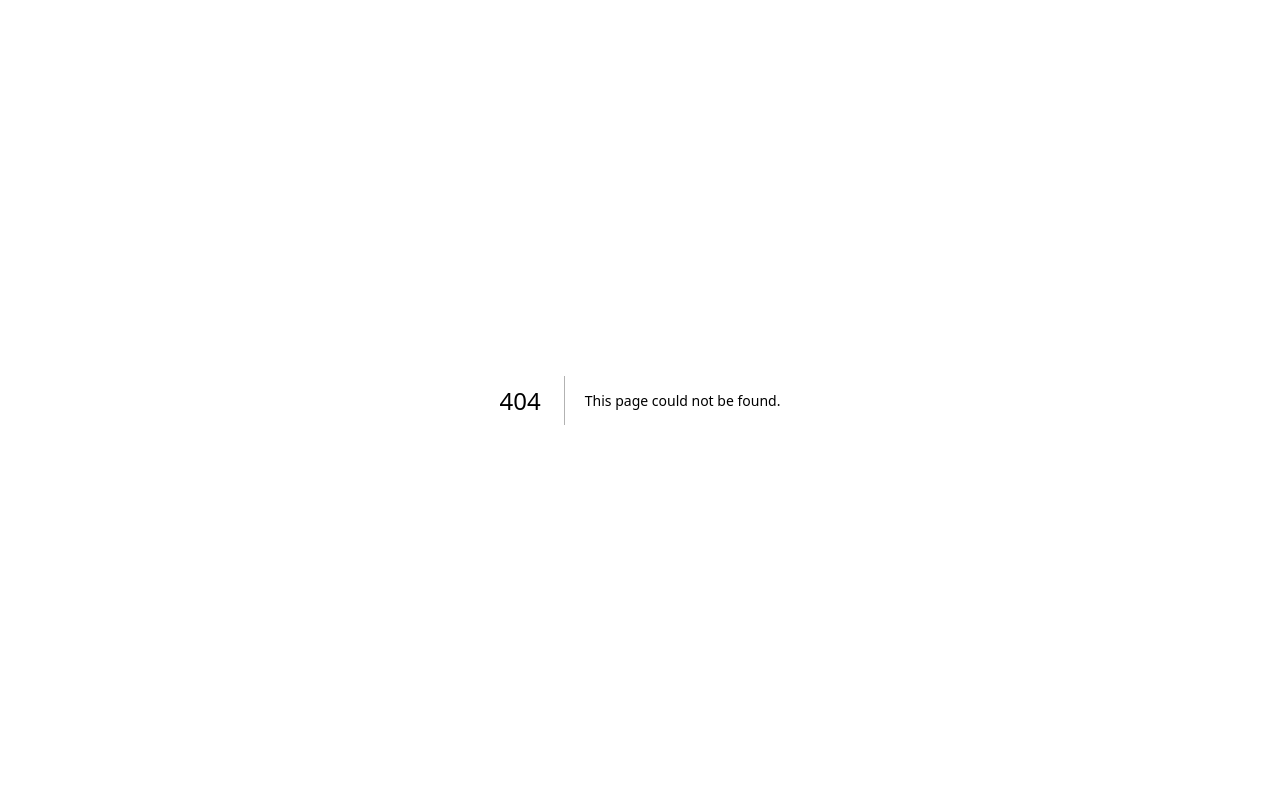
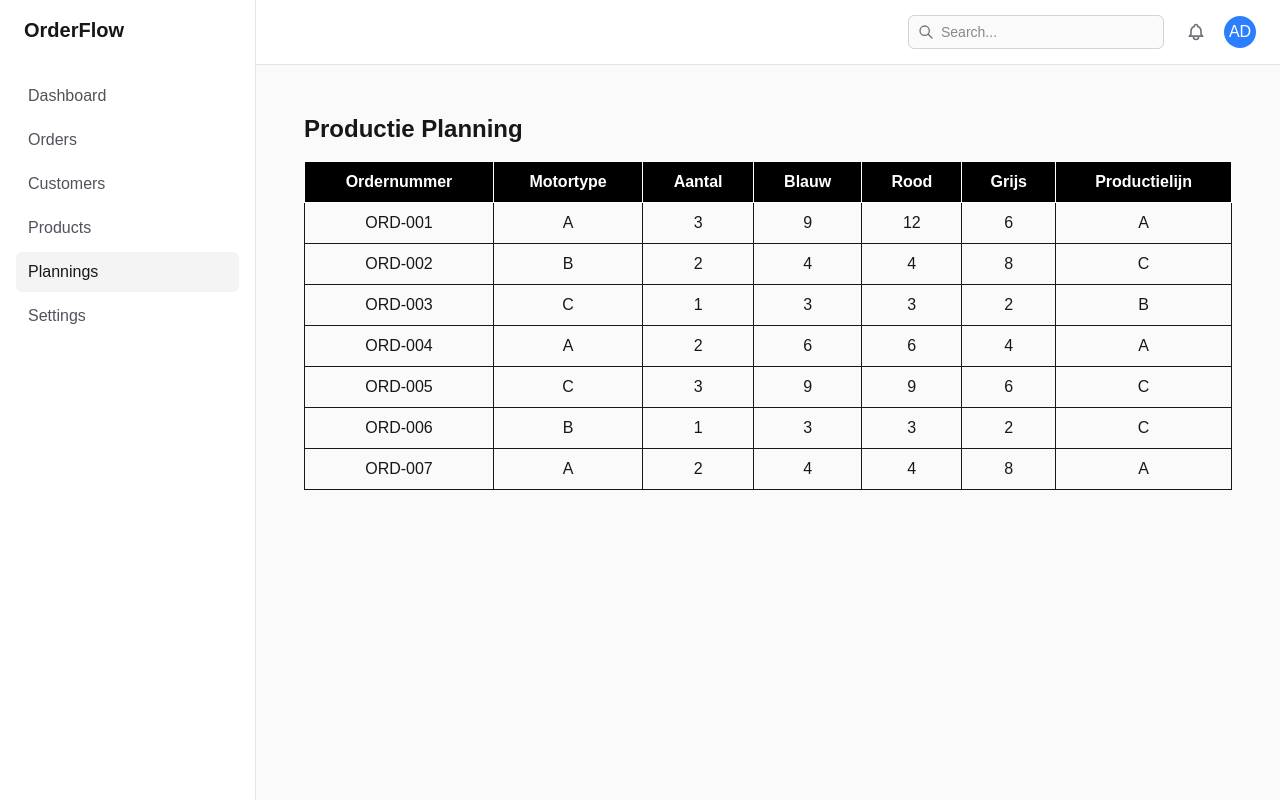
Before and after one commit to zuyd-projects/Casusgroep-1, a Next.js app in the folder frontend/: page /dashboard/plannings in a window 1280 px wide. Before the commit this address had no page. Built offline with nearby package versions, Linux system fonts and the light colour scheme.

Commit message:
planning pagina  template gemaakt

```diff
--- /dev/null
+++ b/frontend/src/app/dashboard/plannings/page.js
@@ -0,0 +1,47 @@
+'use client';
+
+import { useState } from 'react';
+
+export default function PlanningPage() {
+  const [orders] = useState([
+    { ordernummer: 'ORD-001', motortype: 'A', aantal: 3, blauw: 9, rood: 12, grijs: 6, productielijn: 'A' },
+    { ordernummer: 'ORD-002', motortype: 'B', aantal: 2, blauw: 4, rood: 4, grijs: 8, productielijn: 'C' },
+    { ordernummer: 'ORD-003', motortype: 'C', aantal: 1, blauw: 3, rood: 3, grijs: 2, productielijn: 'B' },
+    { ordernummer: 'ORD-004', motortype: 'A', aantal: 2, blauw: 6, rood: 6, grijs: 4, productielijn: 'A' },
+    { ordernummer: 'ORD-005', motortype: 'C', aantal: 3, blauw: 9, rood: 9, grijs: 6, productielijn: 'C' },
+    { ordernummer: 'ORD-006', motortype: 'B', aantal: 1, blauw: 3, rood: 3, grijs: 2, productielijn: 'C' },
+    { ordernummer: 'ORD-007', motortype: 'A', aantal: 2, blauw: 4, rood: 4, grijs: 8, productielijn: 'A' },
+  ]);
+
+  return (
+    <div className="p-6">
+      <h1 className="text-2xl font-bold mb-4">Productie Planning</h1>
+      <table className="w-full border border-gray-300">
+        <thead>
+          <tr className="bg-black text-white">
+            <th className="border px-4 py-2">Ordernummer</th>
+            <th className="border px-4 py-2">Motortype</th>
+            <th className="border px-4 py-2">Aantal</th>
+            <th className="border px-4 py-2">Blauw</th>
+            <th className="border px-4 py-2">Rood</th>
+            <th className="border px-4 py-2">Grijs</th>
+            <th className="border px-4 py-2">Productielijn</th>
+          </tr>
+        </thead>
+        <tbody>
+          {orders.map((order, index) => (
+            <tr key={index} className="text-center">
+              <td className="border px-4 py-2">{order.ordernummer}</td>
+              <td className="border px-4 py-2">{order.motortype}</td>
+              <td className="border px-4 py-2">{order.aantal}</td>
+              <td className="border px-4 py-2">{order.blauw}</td>
+              <td className="border px-4 py-2">{order.rood}</td>
+              <td className="border px-4 py-2">{order.grijs}</td>
+              <td className="border px-4 py-2">{order.productielijn}</td>
+            </tr>
+          ))}
+        </tbody>
+      </table>
+    </div>
+  );
+}
--- a/frontend/src/components/Sidebar.js
+++ b/frontend/src/components/Sidebar.js
@@ -9,6 +9,7 @@ const navItems = [
   { label: 'Orders', href: '/dashboard/orders' },
   { label: 'Customers', href: '/dashboard/customers' },
   { label: 'Products', href: '/dashboard/products' },
+  { label: 'Plannings', href: '/dashboard/plannings' },
   { label: 'Settings', href: '/dashboard/settings' },
 ];
 
```
